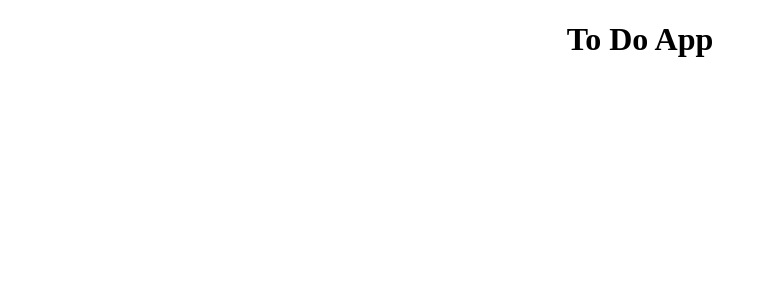
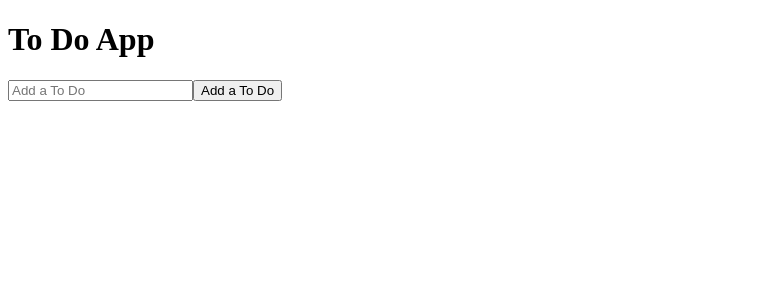
Before and after one commit to mccleskeyc/to-do-react, a React (Create React App) app in the folder to-do/: page / in a window 1280 px wide. Shown: the top 300 px of the page, without its empty margins (0-767 px from the left). Built offline with nearby package versions, Linux system fonts and the light colour scheme.

Commit message:
TodoForm component basics

```diff
--- a/to-do/src/App.js
+++ b/to-do/src/App.js
@@ -1,9 +1,11 @@
 import './App.css';
+import TodoForm from './components/TodoForm';
 
 function App() {
   return (
-    <div className="App">
+    <div className="todo-app">
       <h1>To Do App</h1>
+      <TodoForm />
     </div>
   );
 }
--- /dev/null
+++ b/to-do/src/components/TodoForm.js
@@ -0,0 +1,37 @@
+import React, {useState} from 'react'
+
+function TodoForm(props) {
+    const [input, setInput] = useState('');
+
+    const handleChange = e => {
+        setInput(e.target.value)
+    }
+
+    const handleSubmit = e => {
+        e.prevent.default();
+        props.onSubmit({
+            id: Math.floor(Math.random() * 10000),
+            text: input
+        })
+        setInput('')
+    }
+    return (
+        <div>
+            <form className="todo-form" onSubmit={handleSubmit}>
+                <input
+                type="text"
+                placeholder="Add a To Do"
+                value={input} name="text"
+                className="todo-input"
+                autoComplete="off"
+                onChange={handleChange}
+                />
+
+                <button className="todo-button">Add a To Do</button>
+
+            </form>
+        </div>
+    )
+}
+
+export default TodoForm
```
Also changed, not shown: to-do/src/components/Todo.js (added), to-do/src/components/TodoList.js (added).
